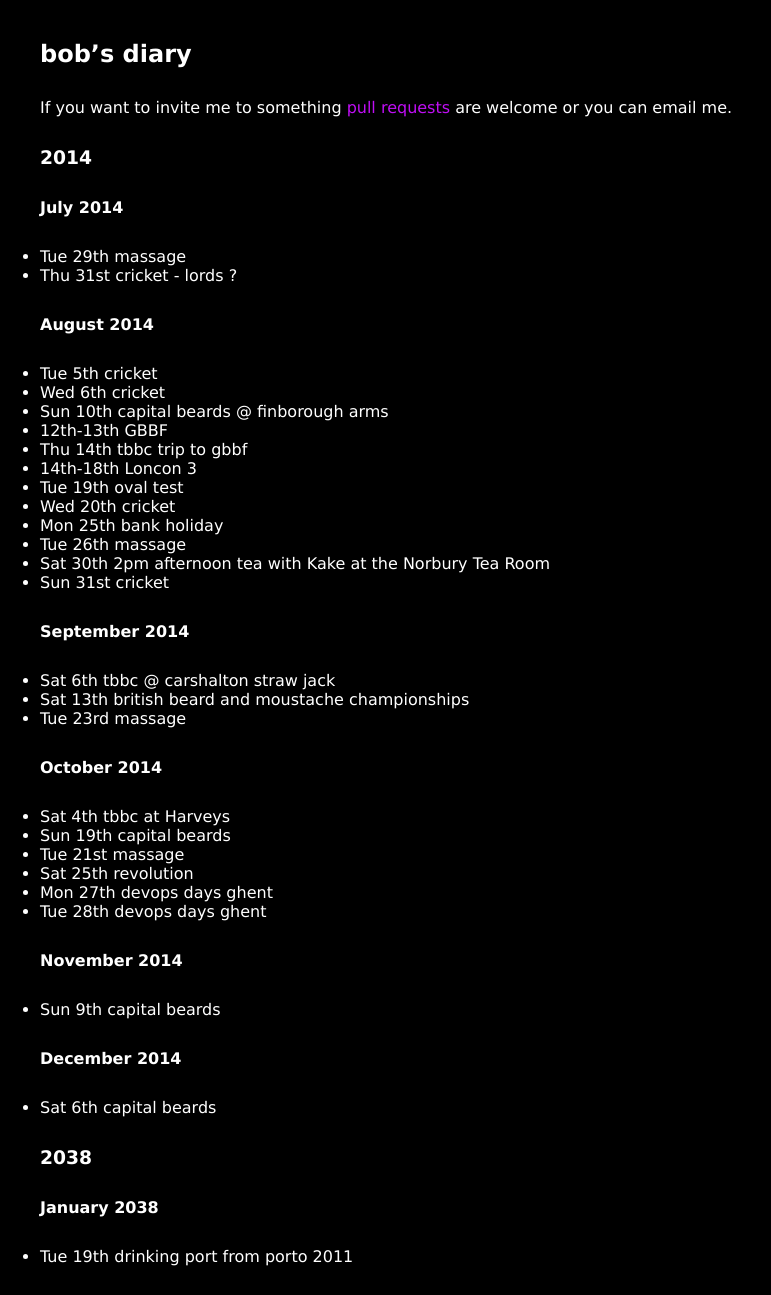
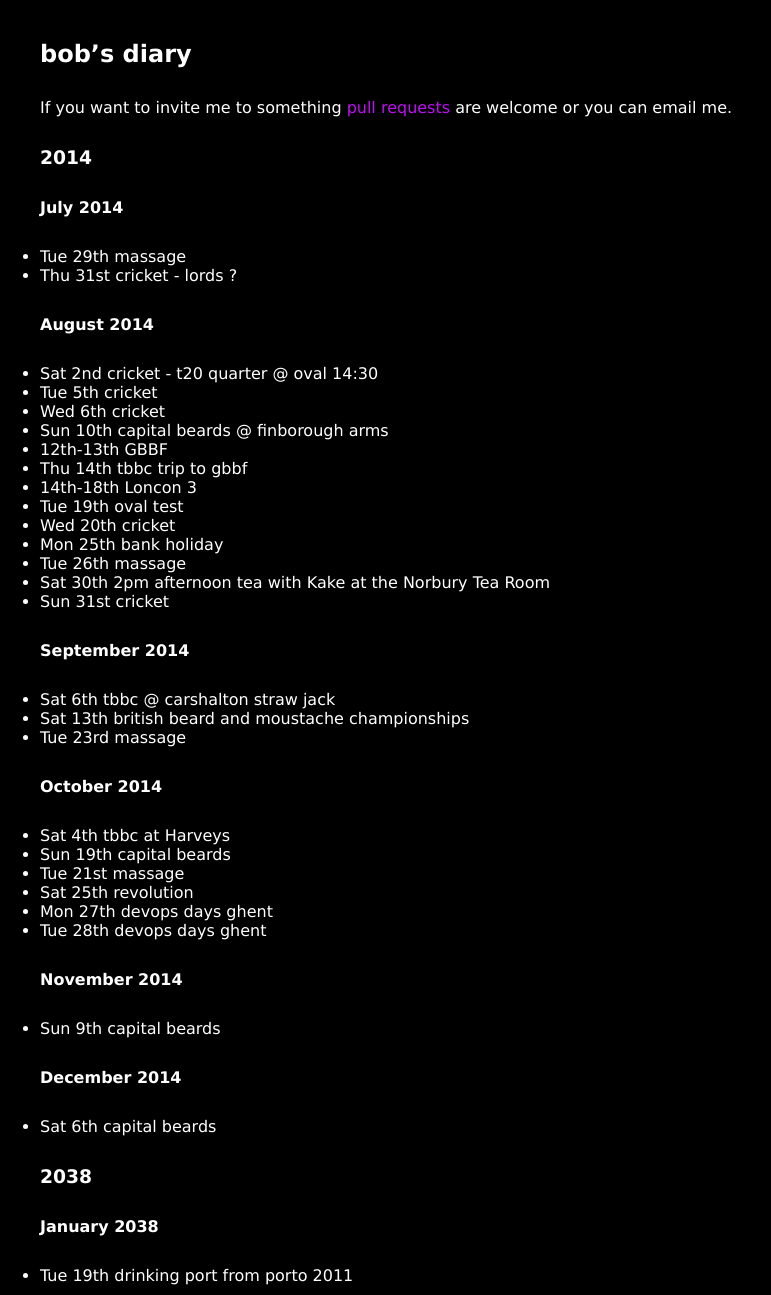
Before and after one commit to rjw1/randomness.org.uk, a Jekyll site: the page built from diary/index.md, in a window 1280 px wide. Shown: the whole page, without its empty margins (0-771 px from the left). Built offline with Jekyll 4.4.1, drawn with Linux system fonts in a browser that asks for light colours; Markdown is read by kramdown in place of the engine named in the settings.

Commit message:
watching surrey in t20 quarter.

```diff
--- a/diary/index.md
+++ b/diary/index.md
@@ -16,6 +16,7 @@ are welcome or you can email me.
 
 #### August 2014 ####
 
+* Sat 2nd cricket - t20 quarter @ oval 14:30
 * Tue 5th cricket
 * Wed 6th cricket
 * Sun 10th capital beards @ finborough arms
```
